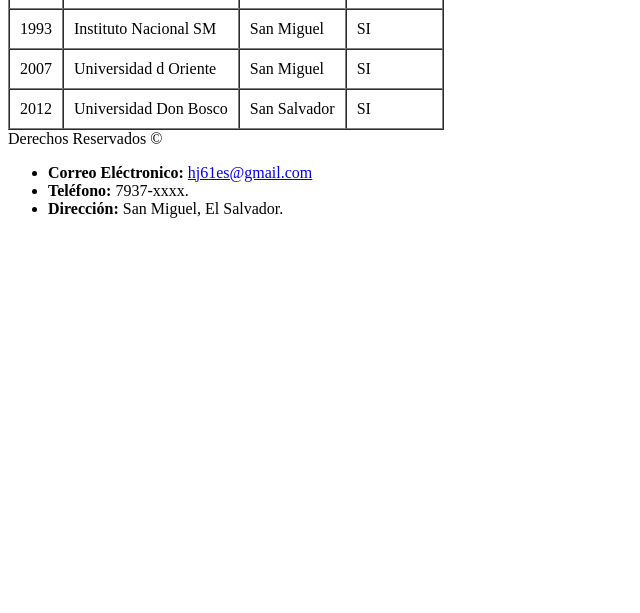
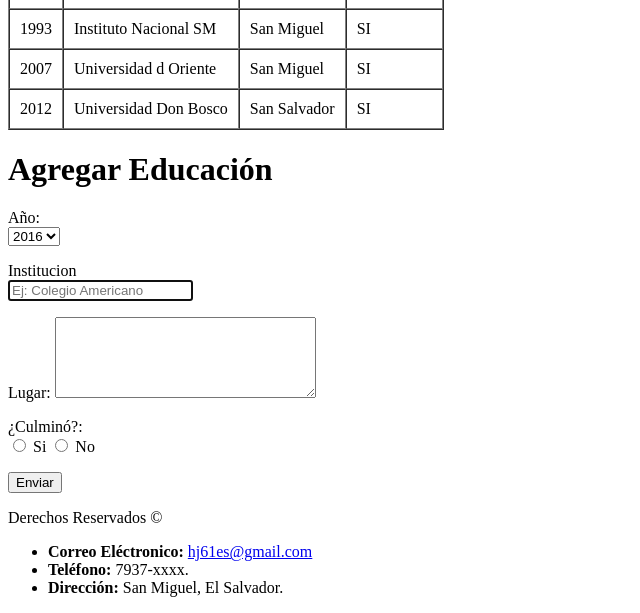
Before and after one commit to heylins/nextu, a plain HTML site: page educacion.html in a window 1280 px wide. Shown: the part 430-1043 px from the top of the page, without its empty margins (0-640 px from the left). Before the commit the page ends 800 px from the top, so only its background shows below. Drawn offline with Linux system fonts and the light colour scheme.

Commit message:
pagina de eduacion.html con etiqueta form

```diff
--- a/educacion.html
+++ b/educacion.html
@@ -57,6 +57,41 @@
 				</tr>
 			</tbody>
 		</table>
+    <h1>Agregar Educaci&oacute;n</h1>
+       <form action="">
+         <p>
+           <label for="anio">Año: </label>
+           <br>
+           <select name="anio">
+             <option value="2016">2016</option>
+             <option value="2017">2017</option>
+             <option value="2018">2018</option>
+           </select>
+         </p>
+       	<p>
+       		<label for="institucion">Institucion</label>
+       		<br>
+       		<input type="text" name="institucion" placeholder="Ej: Colegio Americano" autofocus required>
+       	</p>
+         <p>
+       		<label for="lugar">Lugar: </label>
+
+       		<textarea name="lugar" id="" cols="30" rows="5"> </textarea>
+       	</p>
+
+         <p>
+           <label for="genre">¿Culmin&oacute;?: </label>
+           <br>
+           <input type="radio" name="genre"> Si
+
+           <input type="radio" name="genre"> No
+         </p>
+         <p>
+           <input type="submit" value="Enviar">
+         </p>
+
+
+       </form>
 
     <footer>
       Derechos Reservados &copy <br>
```
